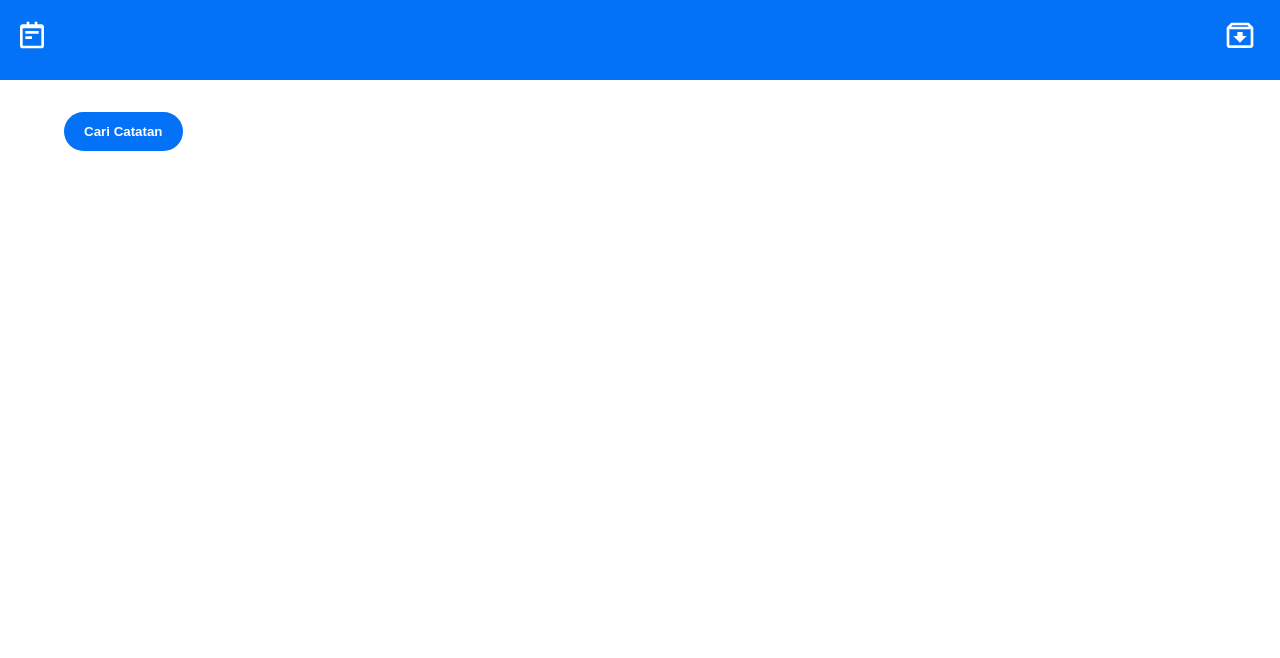
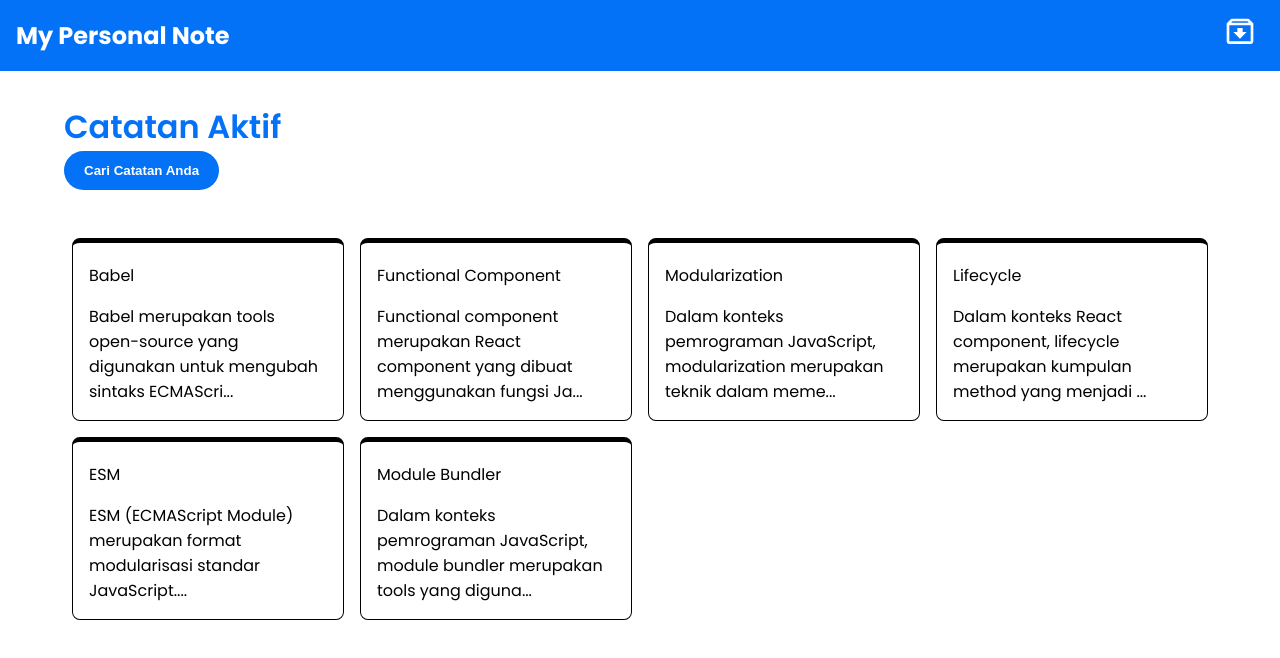
Before and after one commit to ThomasAlberto21/personal-notes-app-v2.0, a React (Create React App) app: page / in a window 1280 px wide. Shown: the top 658 px of the page. Built offline with nearby package versions, Linux system fonts and the light colour scheme.

Commit message:
Berhasil Mengambil Data

```diff
--- a/src/App.js
+++ b/src/App.js
@@ -1,12 +1,15 @@
 import React from 'react';
 import Navbar from './components/Navbar';
-import SearchBar from './components/SearchBar';
+import HomePage from './pages/HomePage';
+import { Route, Routes } from 'react-router-dom';
 
 function App() {
   return (
     <div className='app-container'>
       <Navbar />
-      <SearchBar />
+      <Routes>
+        <Route path='/' element={<HomePage />} />
+      </Routes>
     </div>
   );
 }
--- a/src/components/Navbar.js
+++ b/src/components/Navbar.js
@@ -1,15 +1,12 @@
 import React from 'react';
 import { Link } from 'react-router-dom';
-import { BiNotepad, BiArchiveIn } from 'react-icons/bi';
+import { BiArchiveIn } from 'react-icons/bi';
 
 function Navbar() {
   return (
-    <>
-      <header>
+    <nav>
       <h1>
-          <Link to='/'>
-            <BiNotepad size={'2rem'} />
-          </Link>
+        <Link to='/'>My Personal Note</Link>
       </h1>
 
       <div className='navigation'>
@@ -21,8 +18,7 @@ function Navbar() {
           </li>
         </ul>
       </div>
-      </header>
-    </>
+    </nav>
   );
 }
 
--- a/src/components/NoteItem.js
+++ b/src/components/NoteItem.js
@@ -1 +1,21 @@
-import React from "react";
+import React from 'react';
+import PropTypes from 'prop-types';
+import { Link } from 'react-router-dom';
+
+function NoteItem({ note }) {
+  return (
+    <Link to={`/notes/${note.id}`}>
+      <div className='note-item'>
+        <p className='note-item__title'>{note.title}</p>
+        <p className='note-item__createdAt'>{note.date}</p>
+        <p className='note-item__body'>{note.body.substring(0, 80) + '...'}</p>
+      </div>
+    </Link>
+  );
+}
+
+NoteItem.propTypes = {
+  note: PropTypes.object.isRequired,
+};
+
+export default NoteItem;
--- /dev/null
+++ b/src/components/NoteList.js
@@ -0,0 +1,24 @@
+import React from 'react';
+import PropTypes from 'prop-types';
+import NoteItem from './NoteItem';
+
+function NoteList({ notes, messageNotFound }) {
+  if (notes.length === 0) {
+    return <p className='notes-list-empty'>{messageNotFound}</p>;
+  }
+
+  return (
+    <div className='notes-list'>
+      {notes.map((note) => (
+        <NoteItem note={note} key={note.id} />
+      ))}
+    </div>
+  );
+}
+
+NoteList.propTypes = {
+  notes: PropTypes.arrayOf(PropTypes.object).isRequired,
+  messageNotFound: PropTypes.string.isRequired,
+};
+
+export default NoteList;
--- a/src/components/SearchBar.js
+++ b/src/components/SearchBar.js
@@ -1,47 +1,33 @@
-import React from 'react';
+import React, { useState } from 'react';
 import { BsXLg } from 'react-icons/bs';
 
-class SearchBar extends React.Component {
-  constructor(props) {
-    super(props);
-    this.state = {
-      display: 'none',
-    };
-  }
+const SearchBar = () => {
+  const [isOpen, setIsOpen] = useState(false);
 
-  openModal = () => {
-    this.setState({
-      display: 'block',
-    });
-  };
-
-  closeModal = () => {
-    this.setState({
-      display: 'none',
-    });
-  };
-
-  render() {
-    return (
-      <main>
-        <button onClick={this.openModal} className='show-modal'>
-          Cari Catatan
-        </button>
-        <div style={{ display: this.state.display }} className='modal'>
+  return (
+    <div>
+      <button onClick={() => setIsOpen(true)}>Cari Catatan Anda</button>
+      {isOpen && (
+        <div className='modal'>
           <div className='modal-content'>
-            <span onClick={this.closeModal} className='close'>
-              <BsXLg />
-            </span>
-            <form>
-              <h1>Catatan Aktif</h1>
-              <input type='text' placeholder='Cari Catatan Anda...' />
-              <button type='submit'>Submit</button>
-            </form>
+            <div className='header'>
+              <h1>Cari Catatan Anda</h1>
+              <span className='close' onClick={() => setIsOpen(false)}>
+                <BsXLg />
+              </span>
+            </div>
+            <input
+              type='text'
+              // value={keyword}
+              // onChange={(event) => keywordChange(event.target.value)}
+              placeholder='Masukkan Judul Catatan Anda'
+            />
+            <button type='submit'>Cari</button>
           </div>
         </div>
-      </main>
-    );
-  }
-}
+      )}
+    </div>
+  );
+};
 
 export default SearchBar;
--- a/src/pages/HomePage.js
+++ b/src/pages/HomePage.js
@@ -1 +1,41 @@
-import React from "react";
+import React from 'react';
+import { getActiveNotes } from '../utils/local-data';
+import SearchBar from '../components/SearchBar';
+import NoteList from '../components/NoteList';
+
+class HomePage extends React.Component {
+  constructor(props) {
+    super(props);
+    this.state = {
+      notes: getActiveNotes() || [],
+      keyword: props.defaultKeyword || '',
+    };
+
+    this.onKeywordChangeHandler = this.onKeywordChangeHandler.bind(this);
+  }
+
+  onKeywordChangeHandler(keyword) {
+    this.setState(() => {
+      return {
+        keyword,
+      };
+    });
+
+    this.props.keywordChange(keyword);
+  }
+
+  render() {
+    return (
+      <main>
+        <h1>Catatan Aktif</h1>
+        <SearchBar />
+        <NoteList
+          notes={this.state.notes}
+          messageNotFound='Tidak ada catatan'
+        />
+      </main>
+    );
+  }
+}
+
+export default HomePage;
--- a/src/styles/style.css
+++ b/src/styles/style.css
@@ -13,6 +13,7 @@
 
 a {
   color: var(--on-background);
+  text-decoration: none;
 }
 
 body {
@@ -26,23 +27,22 @@ body {
   transition: all ease-in-out 0.5s;
 }
 
-header {
+nav {
   display: flex;
   align-items: center;
-  justify-content: center;
+  justify-content: space-between;
   padding: 16px;
   background-color: var(--background-blue);
 }
 
-header h1 {
+nav h1 a {
   flex: 1;
+  color: white;
   text-decoration: none;
-  color: white;
 }
 
-header .navigation ul li {
+nav .navigation ul li {
   display: inline-block;
-  font-size: 24px;
   margin: 0 8px;
   text-decoration: none;
   color: white;
@@ -74,6 +74,7 @@ main button {
   display: grid;
   grid-template-columns: 1fr;
   gap: 16px;
+
   padding: 16px 8px;
 }
 
@@ -84,32 +85,36 @@ main button {
 
 .notes-list-empty p {
   text-align: center;
-  color: grey;
+  color: black;
 }
 .note-item {
   padding: 16px;
   border-radius: 8px;
-  border: 1px solid var(--on-background);
+  border: 1px solid black;
   border-top: 5px solid;
 }
 
 .note-item__title {
   margin: 4px 0;
+  text-decoration: none;
 }
 
 .note-item__createdAt {
-  color: var(--on-background-grey);
+  color: black;
   font-size: 14px;
   margin: 4px 0;
+  text-decoration: none;
 }
 
 .note-item__body {
   margin-top: 16px;
   overflow: hidden;
   display: -webkit-box;
+  color: black;
   text-overflow: ellipsis;
   -webkit-line-clamp: 6;
   -webkit-box-orient: vertical;
+  text-decoration: none;
 }
 
 .detail-page {
@@ -195,14 +200,12 @@ main button {
 }
 
 .modal {
-  display: none;
   position: fixed;
   z-index: 1;
   left: 0;
   top: 0;
   width: 100%;
   height: 100%;
-  overflow: auto;
   background-color: rgba(0, 0, 0, 0.5);
 }
 
@@ -212,6 +215,12 @@ main button {
   padding: 20px;
   width: 80%;
   box-shadow: 0 5px 8px 0 rgba(0, 0, 0, 0.2), 0 7px 20px 0 rgba(0, 0, 0, 0.17);
+}
+
+.modal-content .header {
+  display: flex;
+  align-items: center;
+  justify-content: space-between;
 }
 
 .close {
--- a/src/utils/local-data.js
+++ b/src/utils/local-data.js
@@ -63,9 +63,16 @@ function getArchivedNotes() {
 }
 
 function addNote({ title, body }) {
-  notes = [...notes, {
-    id: `notes-${+new Date()}`, title: title || '(untitled)', body, createdAt: new Date().toISOString(), archived: false,
-  }];
+  notes = [
+    ...notes,
+    {
+      id: `notes-${+new Date()}`,
+      title: title || '(untitled)',
+      body,
+      createdAt: new Date().toISOString(),
+      archived: false,
+    },
+  ];
 }
 
 function deleteNote(id) {
@@ -104,6 +111,16 @@ function editNote({ id, title, body }) {
   });
 }
 
+const showFormattedDate = (date) => {
+  const options = {
+    weekday: 'long',
+    year: 'numeric',
+    month: 'long',
+    day: 'numeric',
+  };
+  return new Date(date).toLocaleDateString('id-ID', options);
+};
+
 export {
   getAllNotes,
   getActiveNotes,
@@ -114,4 +131,5 @@ export {
   archiveNote,
   unarchiveNote,
   addNote,
+  showFormattedDate,
 };
```
Also changed, not shown: src/utils/index.js (deleted, +0 -11 lines). Lines whose indentation alone changed are shown as unchanged.
